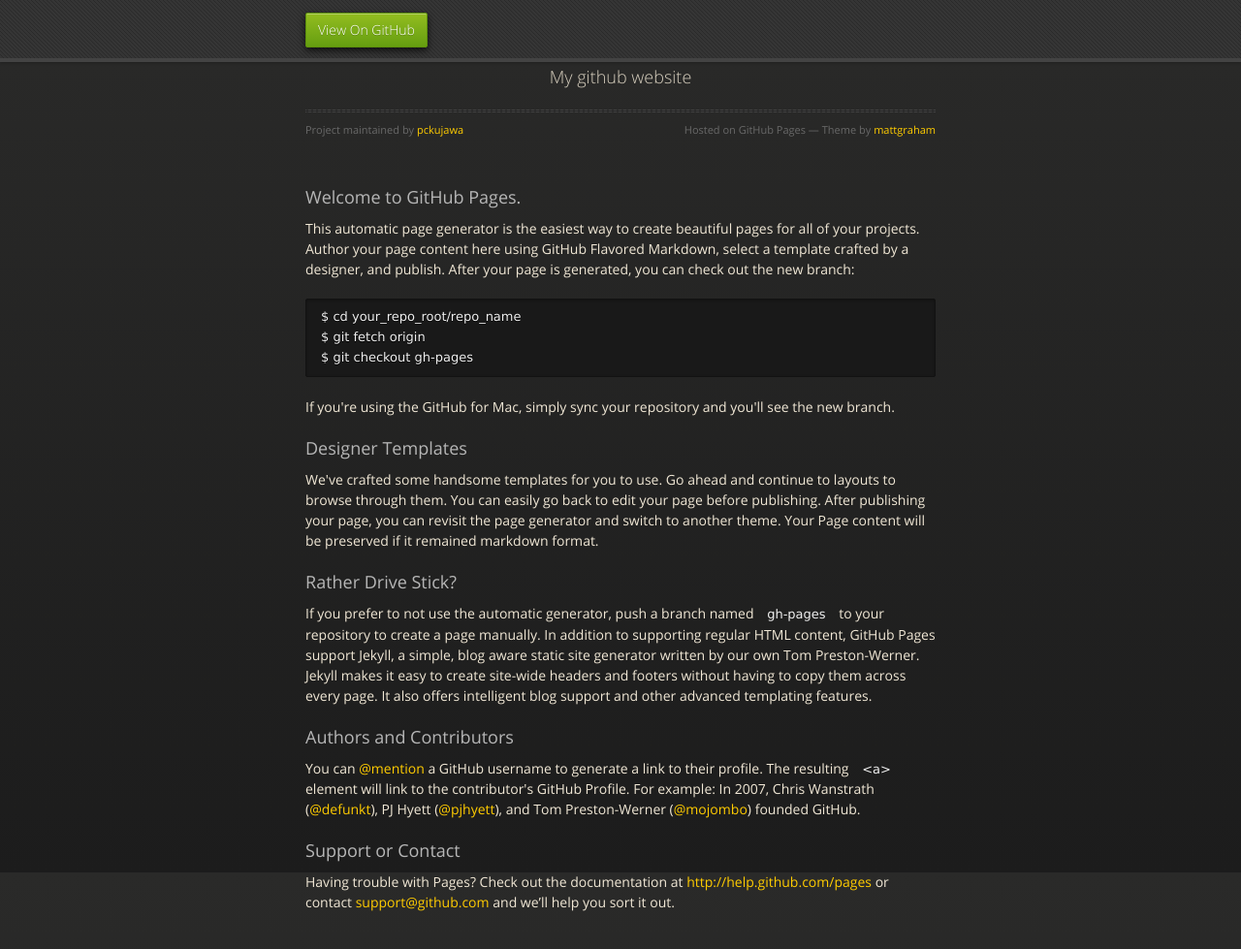
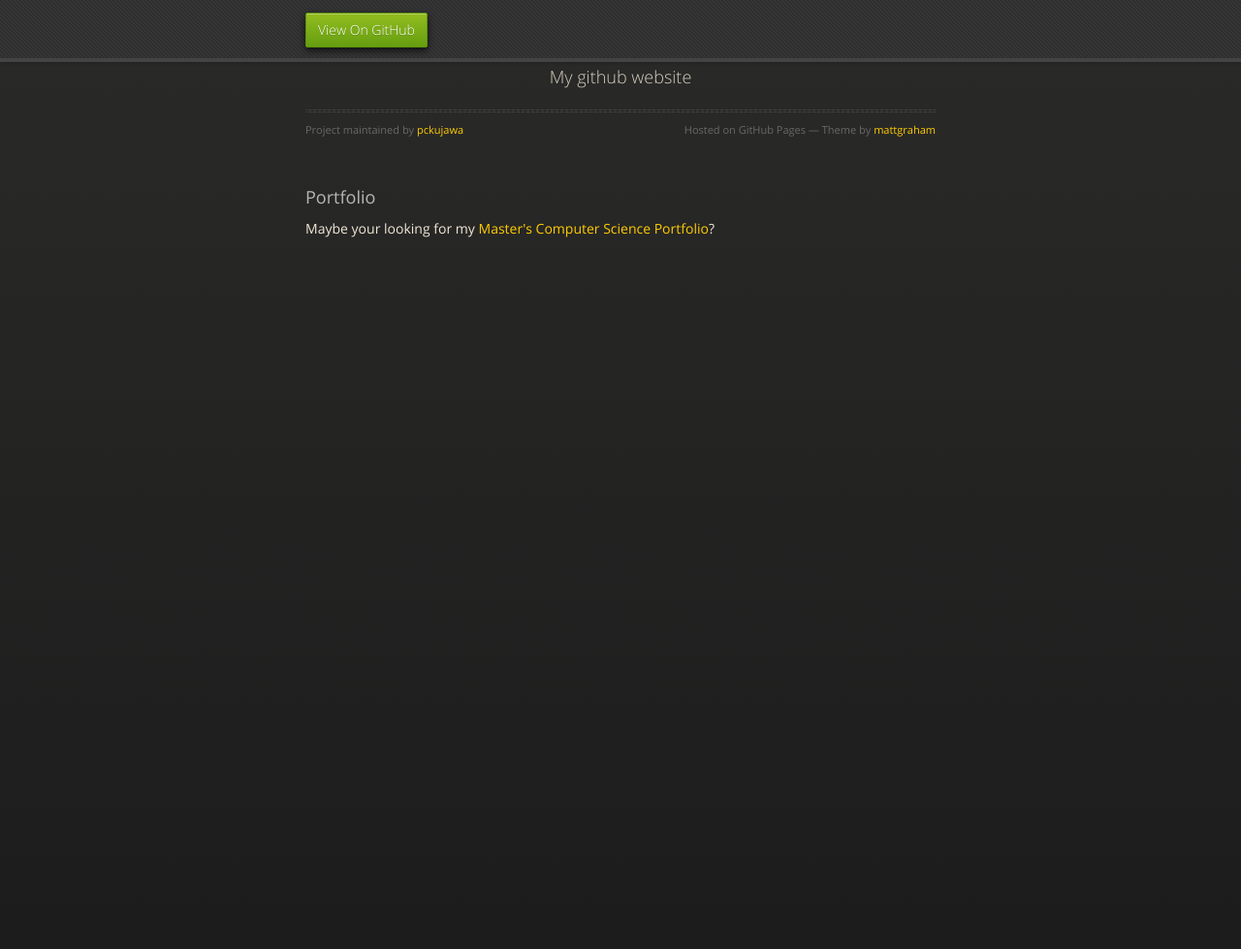
Before and after one commit to pckujawa/pckujawa.github.io, a Jekyll site: the page index.html, which Jekyll copies as it is, in a window 1280 px wide and 981 px high. Shown: the whole window at 97% size. Built offline with Jekyll 4.4.1, drawn with Linux system fonts in a browser that asks for light colours; nearby versions of some CDN libraries; Markdown is read by kramdown in place of the engine named in the settings.

Commit message:
Changed main page.

```diff
--- a/index.html
+++ b/index.html
@@ -35,37 +35,10 @@
           <span class="credits right">Hosted on GitHub Pages &mdash; Theme by <a href="https://twitter.com/michigangraham">mattgraham</a></span>
         </div>
 
-        <h3>
-<a name="welcome-to-github-pages" class="anchor" href="#welcome-to-github-pages"><span class="octicon octicon-link"></span></a>Welcome to GitHub Pages.</h3>
+        <h3>Portfolio</h3>
 
-<p>This automatic page generator is the easiest way to create beautiful pages for all of your projects. Author your page content here using GitHub Flavored Markdown, select a template crafted by a designer, and publish. After your page is generated, you can check out the new branch:</p>
+<p>Maybe your looking for my <a href="/portfolio/" >Master's Computer Science Portfolio</a>?</p>
 
-<pre><code>$ cd your_repo_root/repo_name
-$ git fetch origin
-$ git checkout gh-pages
-</code></pre>
-
-<p>If you're using the GitHub for Mac, simply sync your repository and you'll see the new branch.</p>
-
-<h3>
-<a name="designer-templates" class="anchor" href="#designer-templates"><span class="octicon octicon-link"></span></a>Designer Templates</h3>
-
-<p>We've crafted some handsome templates for you to use. Go ahead and continue to layouts to browse through them. You can easily go back to edit your page before publishing. After publishing your page, you can revisit the page generator and switch to another theme. Your Page content will be preserved if it remained markdown format.</p>
-
-<h3>
-<a name="rather-drive-stick" class="anchor" href="#rather-drive-stick"><span class="octicon octicon-link"></span></a>Rather Drive Stick?</h3>
-
-<p>If you prefer to not use the automatic generator, push a branch named <code>gh-pages</code> to your repository to create a page manually. In addition to supporting regular HTML content, GitHub Pages support Jekyll, a simple, blog aware static site generator written by our own Tom Preston-Werner. Jekyll makes it easy to create site-wide headers and footers without having to copy them across every page. It also offers intelligent blog support and other advanced templating features.</p>
-
-<h3>
-<a name="authors-and-contributors" class="anchor" href="#authors-and-contributors"><span class="octicon octicon-link"></span></a>Authors and Contributors</h3>
-
-<p>You can <a href="https://github.com/blog/821" class="user-mention">@mention</a> a GitHub username to generate a link to their profile. The resulting <code>&lt;a&gt;</code> element will link to the contributor's GitHub Profile. For example: In 2007, Chris Wanstrath (<a href="https://github.com/defunkt" class="user-mention">@defunkt</a>), PJ Hyett (<a href="https://github.com/pjhyett" class="user-mention">@pjhyett</a>), and Tom Preston-Werner (<a href="https://github.com/mojombo" class="user-mention">@mojombo</a>) founded GitHub.</p>
-
-<h3>
-<a name="support-or-contact" class="anchor" href="#support-or-contact"><span class="octicon octicon-link"></span></a>Support or Contact</h3>
-
-<p>Having trouble with Pages? Check out the documentation at <a href="http://help.github.com/pages">http://help.github.com/pages</a> or contact <a href="mailto:support@github.com">support@github.com</a> and we’ll help you sort it out.</p>
       </section>
 
     </div>
```
